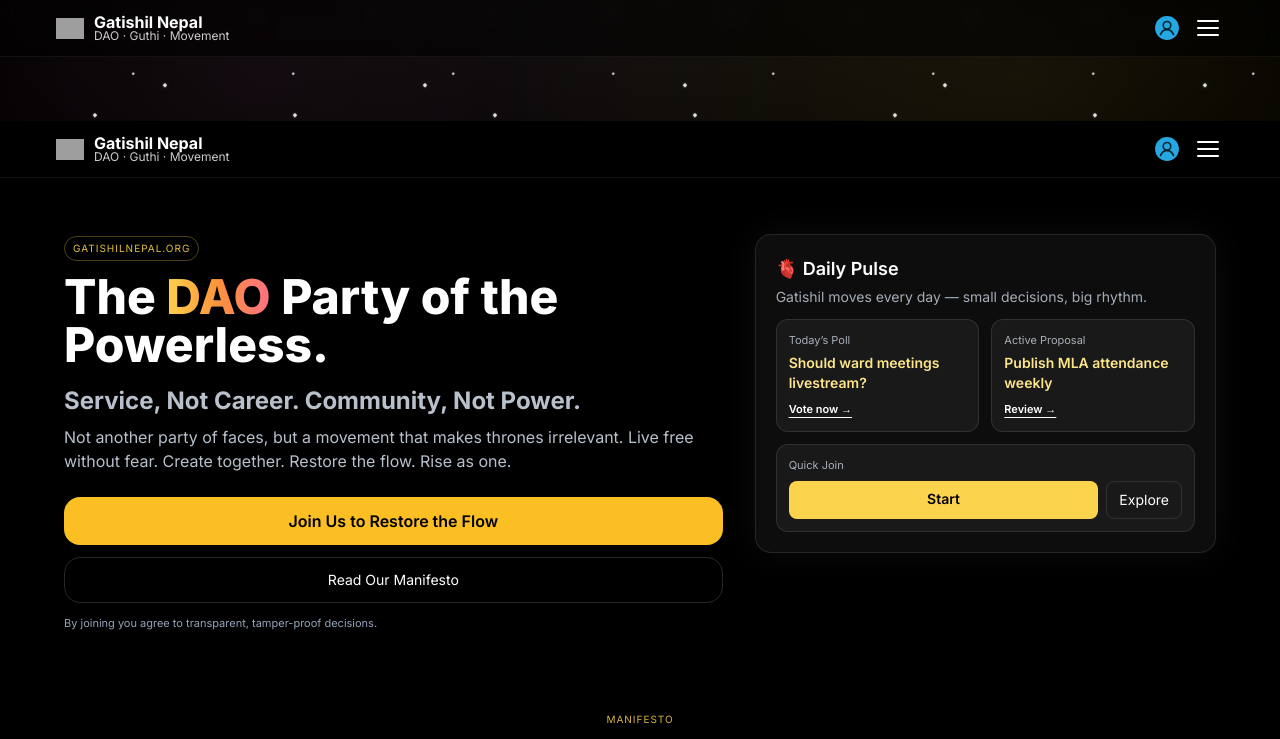
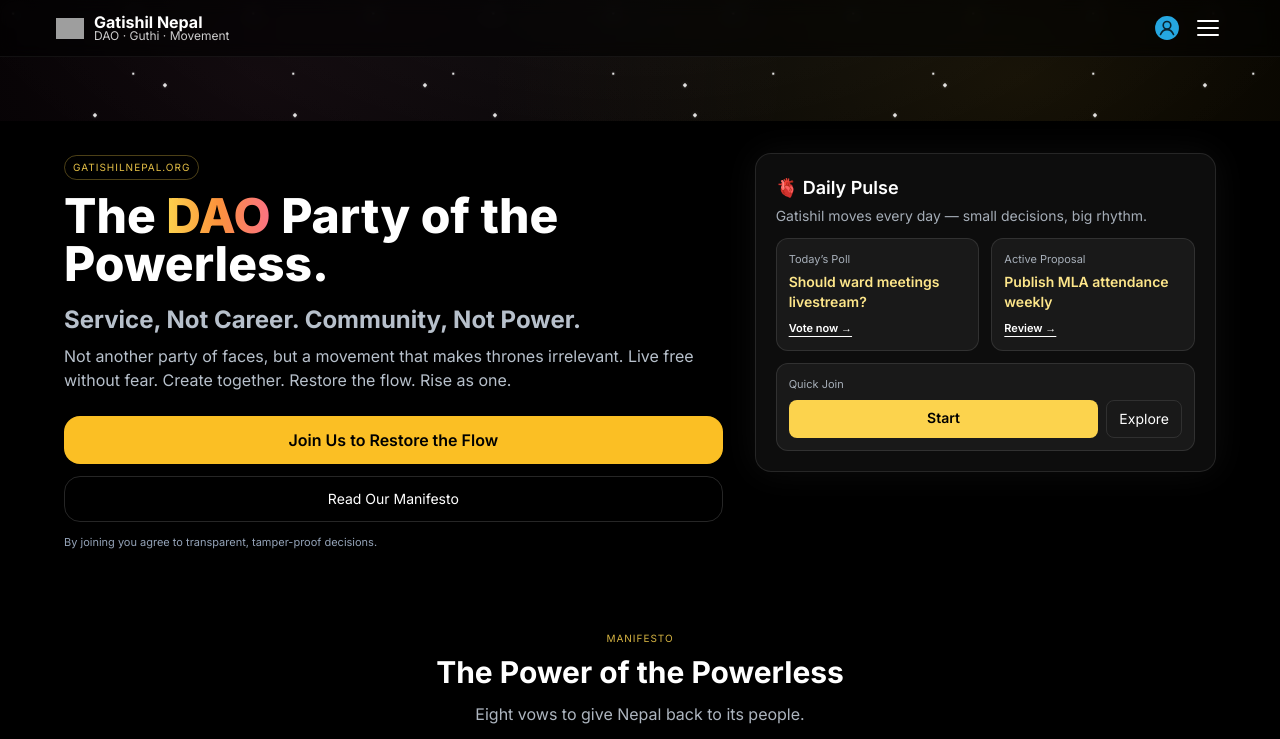
Before and after one commit to Zenslim/Gatishil, a Next.js app: page / in a window 1280 px wide. Shown: the top 739 px of the page. Built offline with nearby package versions, Linux system fonts and the light colour scheme; grey boxes are pictures that could not be loaded.

Commit message:
Update page.tsx

```diff
--- a/app/page.tsx
+++ b/app/page.tsx
@@ -3,19 +3,13 @@
 import { motion, useScroll, useTransform } from 'framer-motion';
 import { useState, useEffect } from 'react';
 import ClientOnly from '@/components/ClientOnly';
-import Nav from '@/components/Nav';
+
 /** util: run code only after React mounts (prevents hydration mismatch) */
 function useMounted() {
   const [mounted, setMounted] = useState(false);
   useEffect(() => setMounted(true), []);
   return mounted;
 }
-
-/**
- * Gatishil — Mobile-first Homepage (DAO tooltip + FAQ link)
- * - Nav is now global via components/Nav.tsx
- * - Manifesto + Four Stones unchanged (except minor link additions)
- */
 
 const fadeUp = (delay = 0) => ({
   initial: { opacity: 0, y: 18 },
@@ -128,11 +122,8 @@ export default function HomePage() {
 
       <ClientOnly>{mounted ? <Starfield /> : null}</ClientOnly>
 
-      {/* Global Nav */}
-      <Nav />
-
       {/* HERO */}
-      <section className="relative z-10 pt-10 sm:pt-14 pb-8">
+      <section className="relative z-10 pt-6 sm:pt-8 pb-8">
         <div className="max-w-7xl mx-auto px-4 sm:px-6 lg:px-16 grid lg:grid-cols-12 gap-8 items-start">
           {/* Left text */}
           <div className="lg:col-span-7">
@@ -140,11 +131,12 @@ export default function HomePage() {
               className="inline-block text-[10px] uppercase tracking-widest text-amber-300/90 px-2 py-1 border border-amber-300/30 rounded-full"
               {...fadeUp(0)}
             >
-              GatishilNepal.org
+              GATISHILNEPAL.ORG
             </motion.span>
 
             <motion.h1 className="text-[28px] sm:text-4xl md:text-5xl font-extrabold leading-tight mt-3" {...fadeUp(0.05)}>
-              The <DaoWord className="bg-clip-text text-transparent bg-gradient-to-r from-amber-300 via-orange-400 to-rose-400" /> Party of the Powerless.
+              The <DaoWord className="bg-clip-text text-transparent bg-gradient-to-r from-amber-300 via-orange-400 to-rose-400" /> Party of the
+              Powerless.
             </motion.h1>
 
             <motion.p
```
